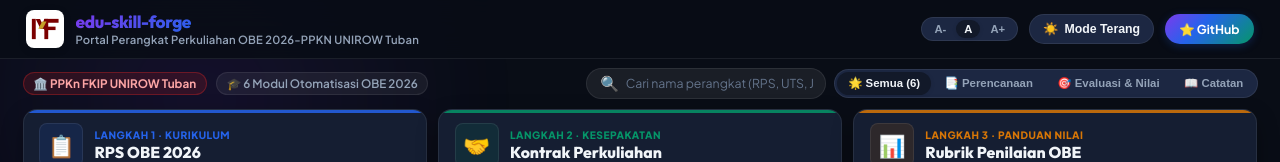
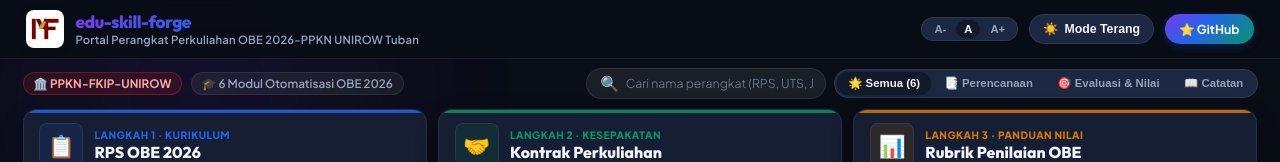
Before and after one commit to mariofahmi/mariofahmi-edu-skill-forge, a plain HTML site: page index.html in a window 1280 px wide. Shown: the top 162 px of the page. Drawn offline with Linux system fonts and the light colour scheme.

Commit message:
fix(branding): update pill to 'PPKN-FKIP-UNIROW'

```diff
--- a/index.html
+++ b/index.html
@@ -826,7 +826,7 @@
     <!-- TOOLBAR / FILTER & SEARCH -->
     <div class="toolbar-row">
       <div class="welcome-meta">
-        <span class="pill-unirow">🏛️ PPKn FKIP UNIROW Tuban</span>
+        <span class="pill-unirow">🏛️ PPKN-FKIP-UNIROW</span>
         <span class="pill-standard">🎓 6 Modul Otomatisasi OBE 2026</span>
       </div>
 
```
